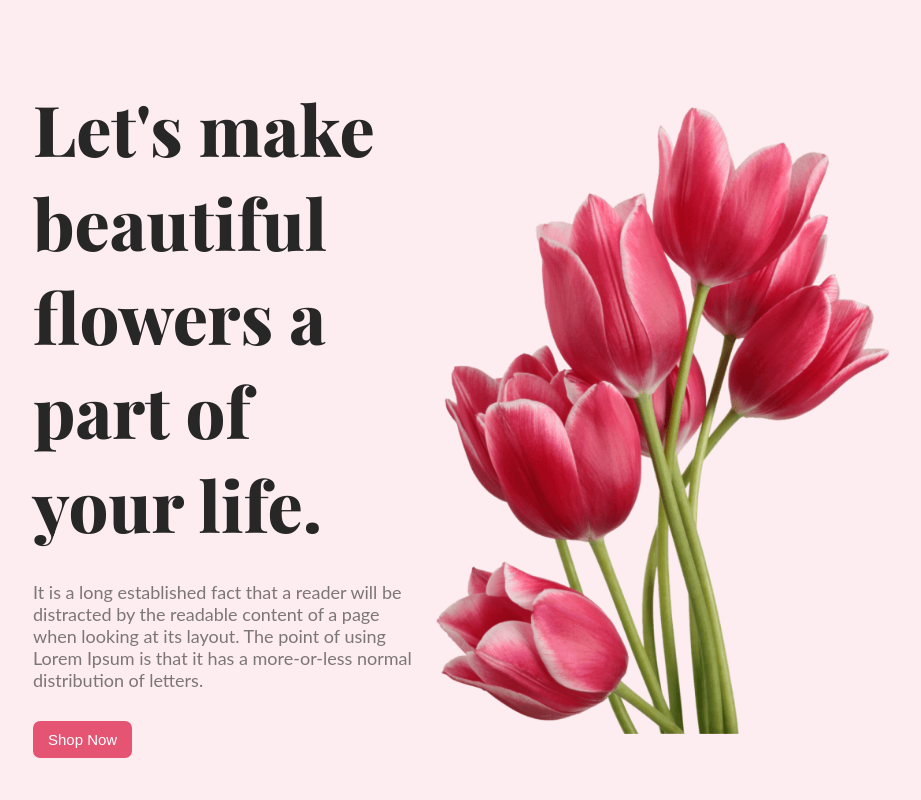
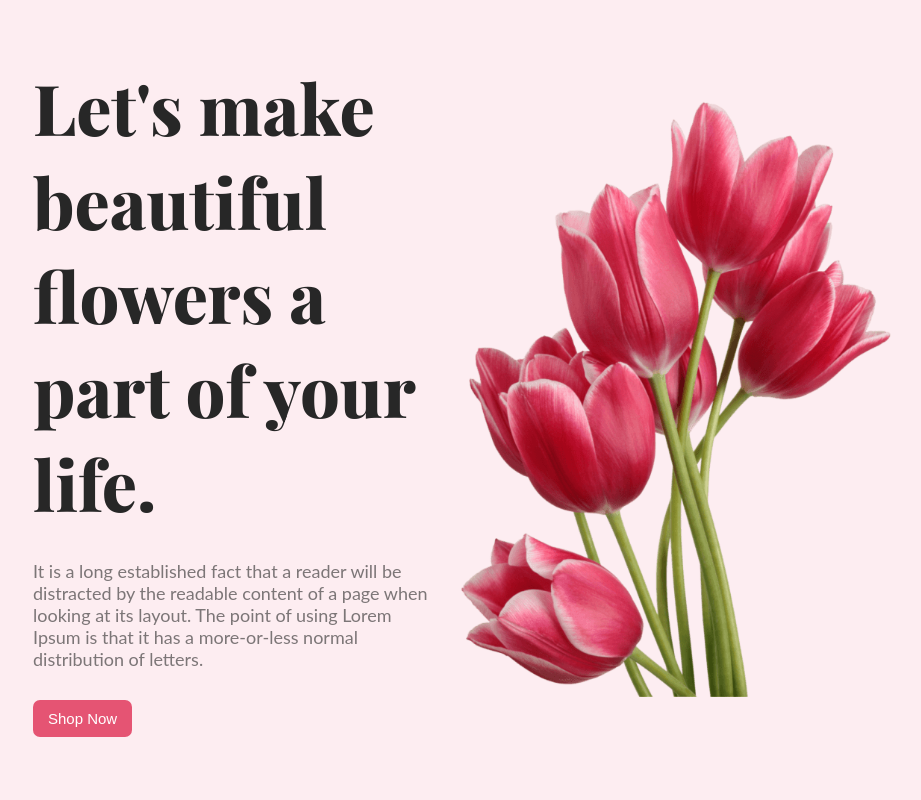
Before and after one commit to DEVSHARI/my-first-assignment-flower-shop, a plain HTML site: page index.html in a window 1280 px wide. Shown: the top 800 px of the page, without its empty margins (167-1088 px from the left). Drawn offline with nearby package versions, Linux system fonts and the light colour scheme.

Commit message:
banner image updated

```diff
--- a/styles/style.css
+++ b/styles/style.css
@@ -30,7 +30,7 @@ body {
     display: flex;
     align-items: center;
     justify-content: space-between;
-    padding: 81px 200px 0px 200px;
+    padding: 60px 200px 0px 200px;
 }
 
 .banner-container {
@@ -38,7 +38,8 @@ body {
 }
 
 .banner .banner-img {
-    width: 500px;
+    width: 474px;
+    padding-top: 0px;
 }
 
 .banner-title {
@@ -59,7 +60,7 @@ body {
 /* feature section style */
 .feature-text-container {
     text-align: center;
-    margin-top: 130px;
+    margin-top: 120px;
     margin-bottom: 48px;
 }
 
@@ -171,7 +172,7 @@ body {
     margin-top: 10px;
 }
 
-/* occasion section start */
+/* occasion section style */
 .occasions {
     background-color: #f9f9f9;
     padding: 40px;
```
